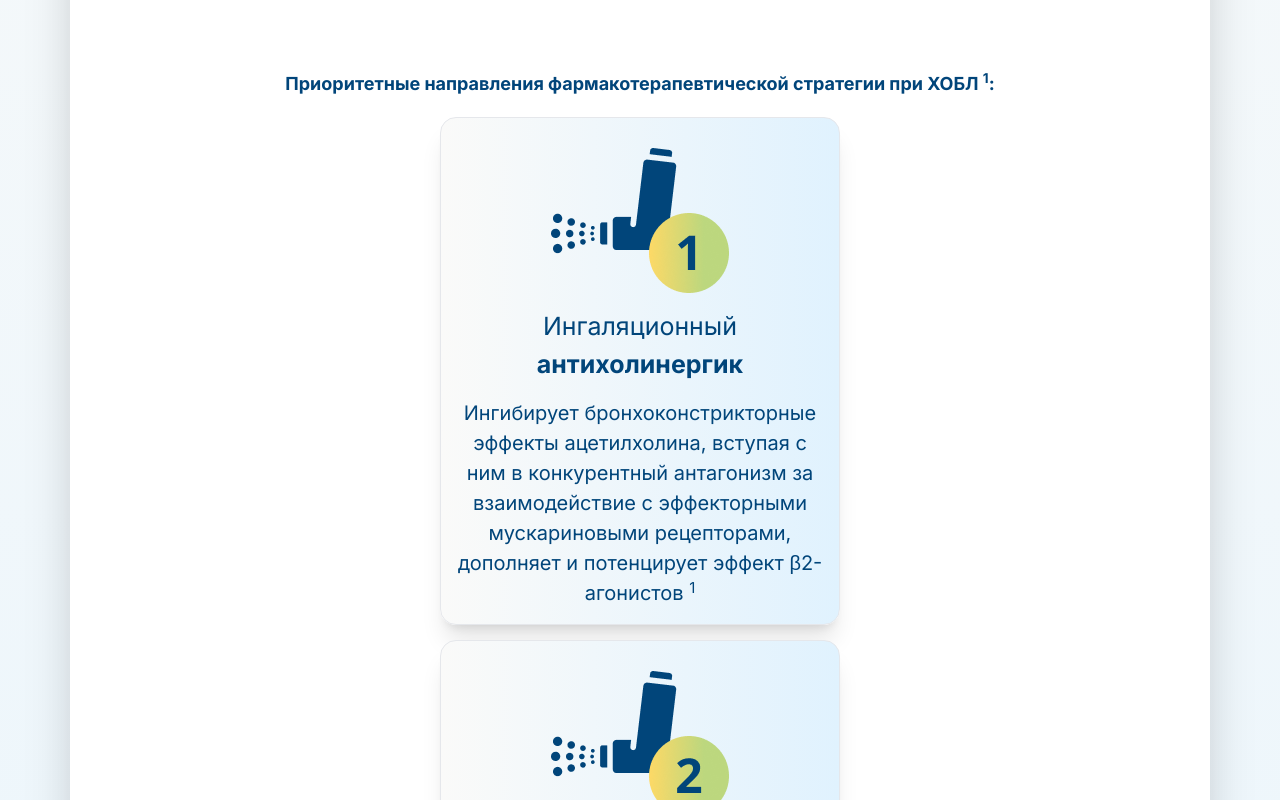
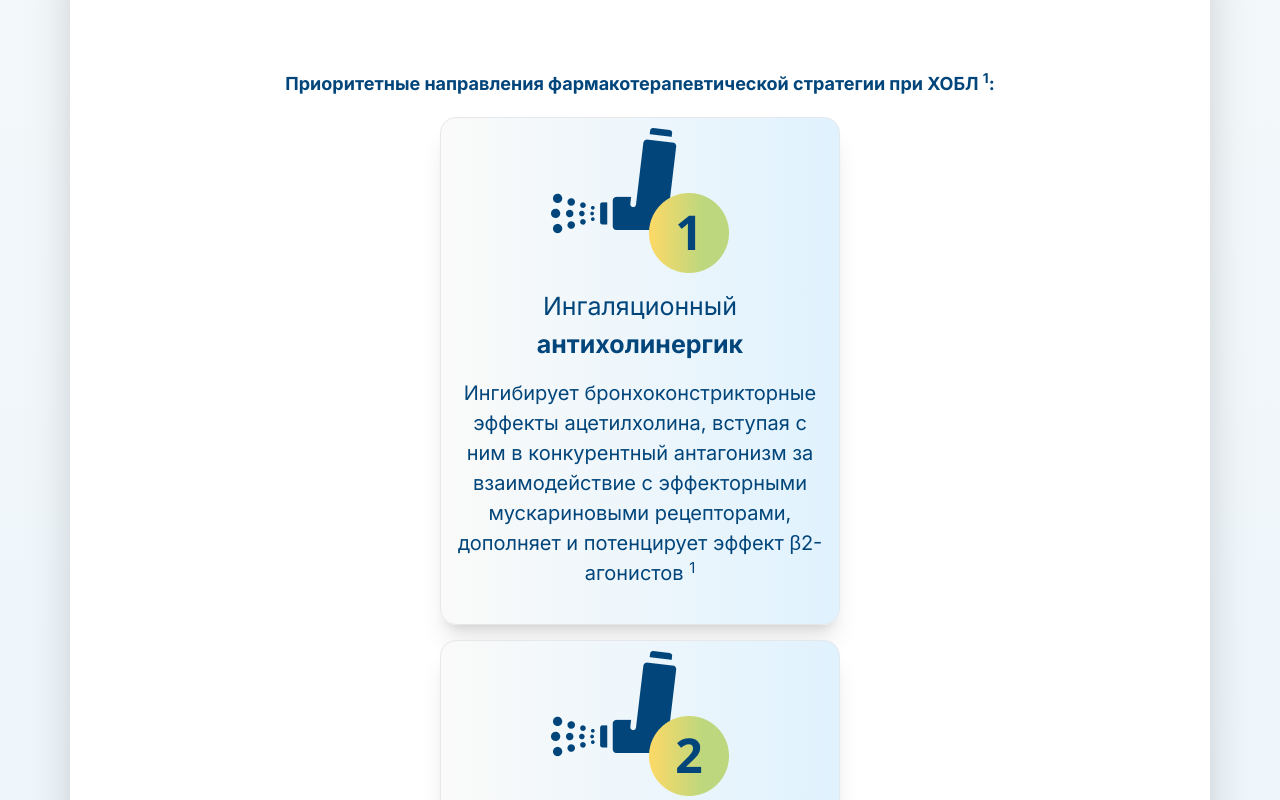
Before and after one commit to Ketarica/Medical-next.js, a Next.js app: page / in a window 1280 px wide. Shown: the part 980-1780 px from the top of the page. Built offline with nearby package versions, Linux system fonts and the light colour scheme.

Commit message:
image fix

```diff
--- a/components/SubBlockTherapy.tsx
+++ b/components/SubBlockTherapy.tsx
@@ -119,13 +119,15 @@ const SubBlockTherapy = () => {
           flex flex-col items-center w-[250px] h-[508px] bg-gradient-to-r from-stone-50 to-sky-100 shadow-xl
           sm:w-[400px]
          ">
-            <Image
+            {/* <Image
              src= {card.image}
              alt="cardImg"
              width={178}
              height={145}
              className="flex mt-[30px]"
-             />
+             /> */}
+             <div className="w-[178px] h-[145px] mt-[10px]">
+              <img src = {card.image} /> </div>
               {/* <div className="text-[#01457A] font-base text-[28px] text-center">  */}
               <div className="text-[#01457A] font-base text-[20px] text-center">
               <h1 className="my-[15px] sm:text-[25px]">{card.title} <span className="font-bold">{card.subTitleBold}</span> {card.subTitleRest} </h1> </div>
```
Also changed, not shown: package.json (+5 -5 lines), 1 other file (tests, documents, lock files or other folders).
